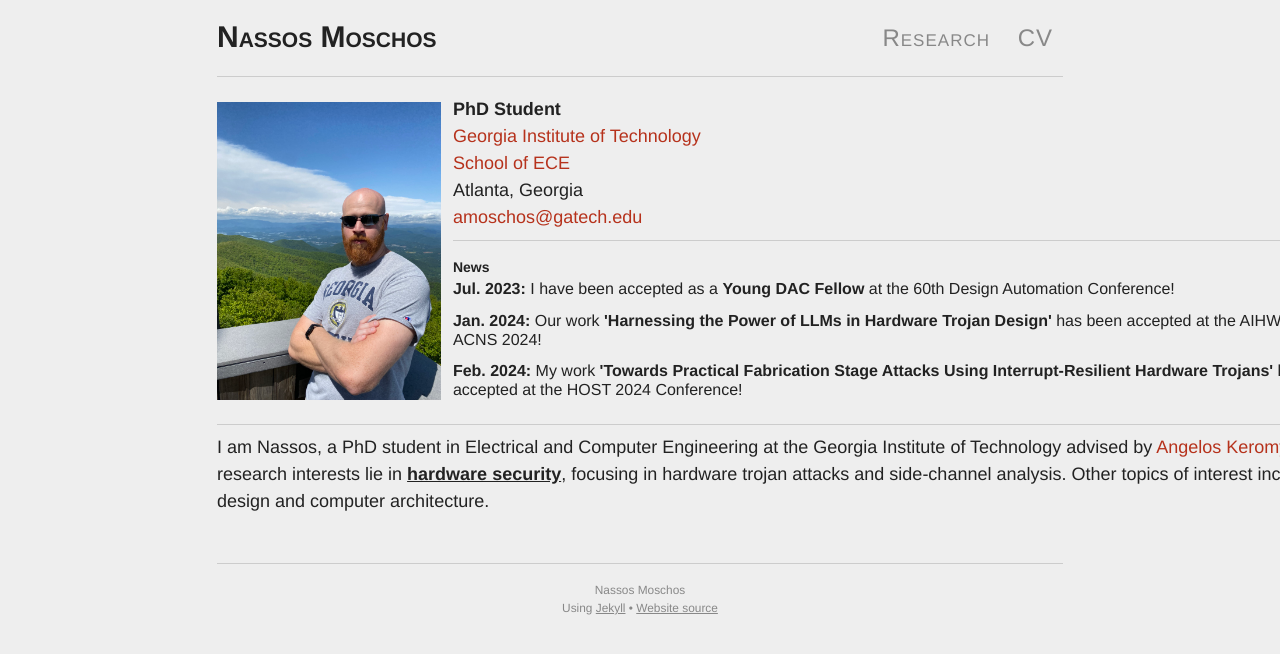
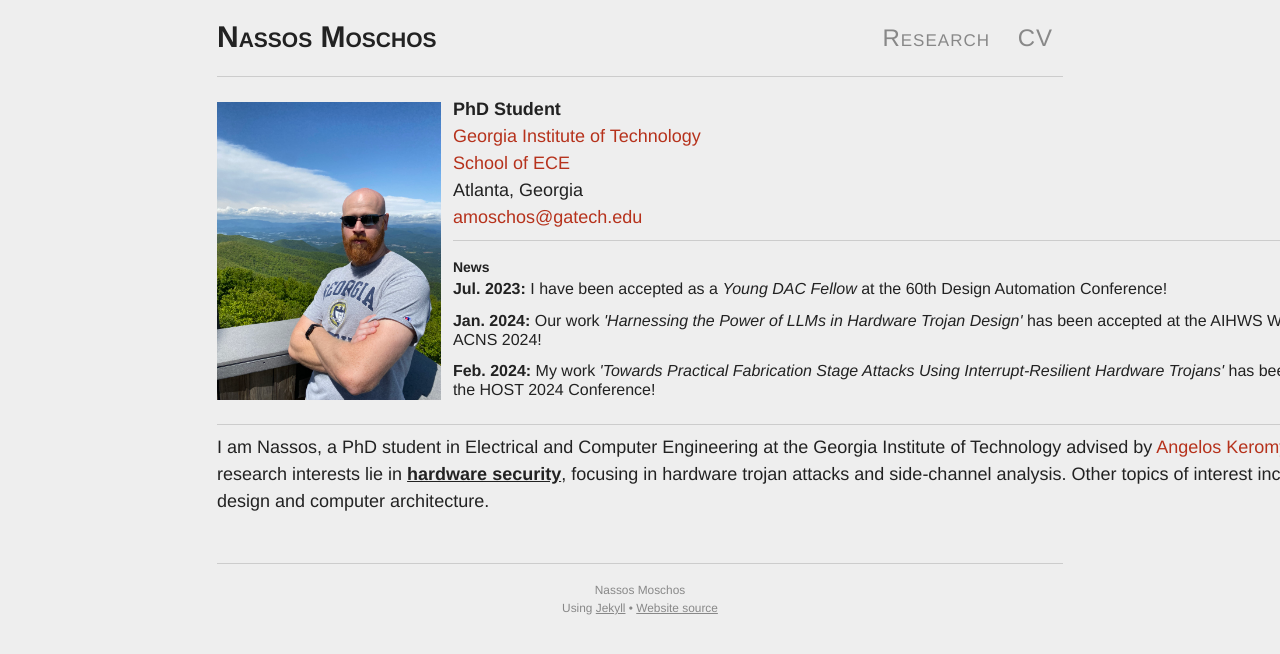
Before and after one commit to 0ena/0ena.github.io, a Jekyll site: the page built from index.md, in a window 1280 px wide. Shown: the top 654 px of the page. Built offline with Jekyll 4.4.1, drawn with Linux system fonts in a browser that asks for light colours; nearby versions of some CDN libraries; library files that are not in the unit come from our copies.

Commit message:
Update news.yml

```diff
--- a/_data/news.yml
+++ b/_data/news.yml
@@ -1,6 +1,6 @@
 - date: "Jul. 2023"
-  event: "I have been accepted as a <b>Young DAC Fellow</b> at the 60th Design Automation Conference!"
+  event: "I have been accepted as a <i>Young DAC Fellow</i> at the 60th Design Automation Conference!"
 - date: "Jan. 2024"
-  event: "Our work <b>'Harnessing the Power of LLMs in Hardware Trojan Design'</b> has been accepted at the AIHWS Workshop of ACNS 2024!"
+  event: "Our work <i>'Harnessing the Power of LLMs in Hardware Trojan Design'</i> has been accepted at the AIHWS Workshop of ACNS 2024!"
 - date: "Feb. 2024"
-  event: "My work <b>'Towards Practical Fabrication Stage Attacks Using Interrupt-Resilient Hardware Trojans'</b> has been accepted at the HOST 2024 Conference!"
+  event: "My work <i>'Towards Practical Fabrication Stage Attacks Using Interrupt-Resilient Hardware Trojans'</i> has been accepted at the HOST 2024 Conference!"
```
